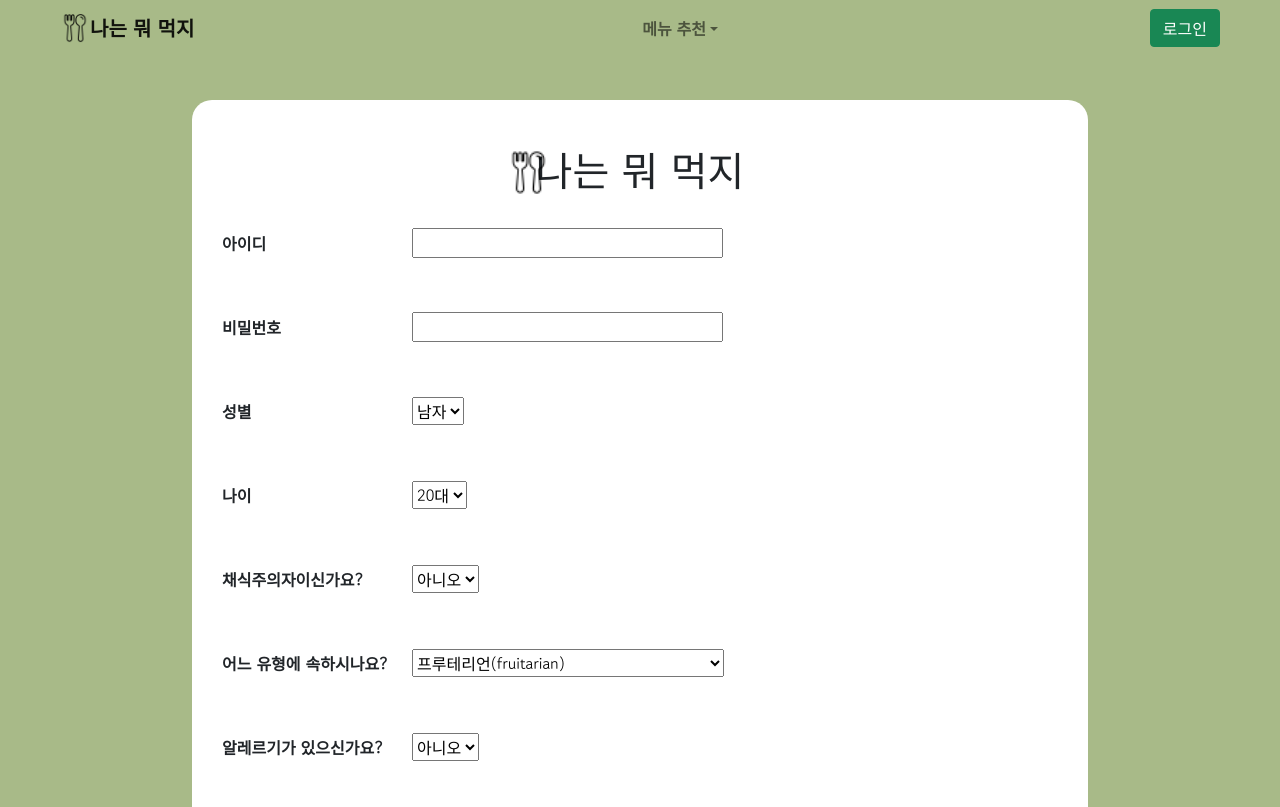
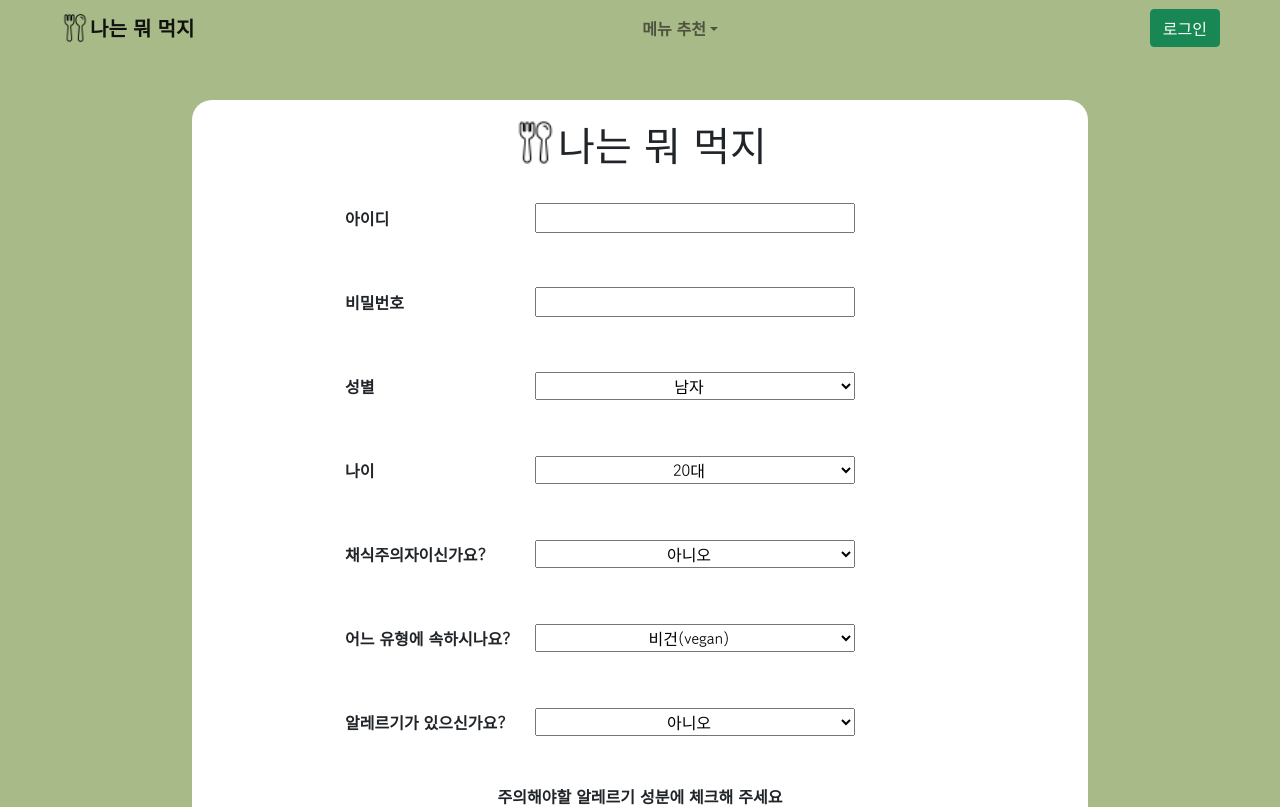
Before and after one commit to jellysoo97/food-recommender-system-client, a React (Create React App) app: page /signup in a window 1280 px wide. Shown: the top 807 px of the page. Built offline with nearby package versions, Linux system fonts and the light colour scheme.

Commit message:
SignUp 완료

```diff
--- a/package.json
+++ b/package.json
@@ -11,6 +11,7 @@
     "react": "^18.1.0",
     "react-bootstrap": "^2.3.1",
     "react-dom": "^18.1.0",
+    "react-multi-select-component": "^4.2.5",
     "react-router-dom": "^6.3.0",
     "react-scripts": "5.0.1",
     "web-vitals": "^2.1.0"
--- a/src/components/Signup.js
+++ b/src/components/Signup.js
@@ -1,27 +1,95 @@
-import React from 'react';
-// import './signupPrac.css';
+import React, { useState } from 'react';
+import axios from 'axios';
+import { MultiSelect } from "react-multi-select-component";
 import "../index.css"
 import image from "../images/logo.png"
 
 function Signup(){
+  const url ="https://fad0d70d-d523-442e-8fa3-3fbe1e1b8bf2.mock.pstmn.io/post1"
+  const [data, setData]= useState({
+    userid: "",
+    userpw: "",
+    sex:"male",
+    age:"20",
+    isveg:"N",
+    vegtype:"vegan",
+    allergic:"N",
+  })
+
+  const unableoptions =[
+    { label: "메밀",value:"1"},{ label: "밀",value:"2" },{ label: "대두",value:"3"},{ label:"호두",value:"4"},
+    { label: "땅콩",value:"5"},{ label: "복숭아",value:"6" },{ label: "토마토",value:"7"},{ label:"돼지고기",value:"8"},
+    { label: "난류(가금류)",value:"9"},{ label: "우유",value:"10" },{ label: "닭고기",value:"11"},{ label:"쇠고기(소고기)",value:"12"},
+    { label: "새우",value:"13"},{ label: "고등어",value:"14" },{ label: "홍합",value:"15"},{ label:"전복",value:"16"},
+    { label: "굴",value:"17"},{ label: "조개류",value:"18" },{ label: "게",value:"19"},{ label:"오징어",value:"20"},
+    { label:"아황산포함식품",value:"21"},
+  ]
+  const [unableselected, setunableSelected]=useState([]);
+  const alreoptions = [
+    { label: "간장",value:"1"},
+    { label: "된장",value:"2" },
+    { label: "고추장",value:"3"},
+    { label:"쌈장",value:"4"}
+  ];
+  const [alreselected, setalreSelected] = useState([]);
+
+  function submit(e){
+    e.preventDefault();
+    axios.post(url,{
+      userid: data.userid,
+      userpw: data.userpw,
+      sex: data.sex,
+      age: data.age,
+      veg: data.isveg,
+      vegtype: data.vegtype,
+      allergic: data.allergic,
+      unable : unableselected,
+      already: alreselected
+    })
+      .then(res=>{
+        console.log(res.data)
+        window.location.reload()
+      })
+  }
+
+  function handle(e){
+    const newdata ={...data}
+    newdata[e.target.id] = e.target.value
+    setData(newdata)
+    console.log(newdata)
+  }
+
+
+
   return(
     <div className="su-bg"style={{background:"#A8BA88"}}>
       <div className="su">
+        <div class="d-flex justify-content-center">
           <img src={image} width='45' height='45'/>
           <h1>나는 뭐 먹지</h1>
-        <form>
-          <label><span>아이디</span><input type="text"/></label>
-          <label><span>비밀번호</span><input type="password"/></label>
-          <label><span>성별</span>
-          <select name="1">
-            <option value="1" selected>남자</option>
-            <option value="2">여자</option>
+        </div>
+        <form onSubmit={(e)=>submit(e)}>
+          <div class="d-flex justify-content-center">
+            <label className="su-label"><span>아이디</span>
+            <input onChange={(e)=>handle(e)} id="userid" value={data.userid} type="text" style={{width:320}}/></label>
+          </div>
+          <div class="d-flex justify-content-center">
+            <label className="su-label"><span>비밀번호</span>
+            <input onChange={(e)=>handle(e)} id="userpw" value={data.userpw} type="password" style={{width:320}}/></label>
+          </div>
+          <div class="d-flex justify-content-center">
+            <label className="su-label"><span>성별</span>
+              <select onChange={(e)=>handle(e)} id="sex" value={data.sex} style={{width:320,textAlign:"center"}}>
+                <option value="male" >남자</option>
+                <option value="female">여자</option>
               </select>
             </label>
-          <label><span>나이</span>
-          <select name="age">
+          </div>
+          <div class="d-flex justify-content-center">
+            <label className="su-label"><span>나이</span>
+              <select onChange={(e)=>handle(e)} id="age" value={data.age} style={{width:320,textAlign:"center"}} >
                 <option value="10" >10대</option>
-            <option value="20" selected>20대</option>
+                <option value="20" >20대</option>
                 <option value="30" >30대</option>
                 <option value="40" >40대</option>
                 <option value="50" >50대</option>
@@ -31,17 +99,21 @@ function Signup(){
                 <option value="90" >90대</option>
               </select>
             </label>
-          <label>
+          </div>
+          <div class="d-flex justify-content-center">
+            <label className="su-label">
               <span>채식주의자이신가요?</span>
-          <select name="veg">
+              <select onChange={(e)=>handle(e)} id="isveg" value={data.isveg} style={{width:320,textAlign:"center"}}>
                 <option value="Y">네</option>
-            <option value="N" selected>아니오</option>
+                <option value="N">아니오</option>
               </select>
             </label>
-          <label>
+          </div>
+          <div class="d-flex justify-content-center">
+            <label className="su-label">
               <span>어느 유형에 속하시나요?</span>
-          <select name="vegtype">
-            <option value="fruitarian" selected>프루테리언(fruitarian)</option>
+              <select onChange={(e)=>handle(e)} id="vegtype" value={data.vegtype} style={{width:320,textAlign:"center"}}>
+                <option value="fruitarian">프루테리언(fruitarian)</option>
                 <option value="vegan">비건(vegan)</option>
                 <option value="lacto-vegetarian">락토 베지테리언(lacto-vegetarian)</option>
                 <option value="ovo-vegetarian">오보 베지테리언(ovo-vegetarian)</option>
@@ -50,15 +122,39 @@ function Signup(){
                 <option value="pollo-vegetarian">폴로 베지테리언(pollo-vegetarian)</option>
               </select>
             </label>
-          <label>
+          </div>
+          <div class="d-flex justify-content-center">
+            <label className="su-label">
               <span>알레르기가 있으신가요?</span>
-          <select name="allergy">
+              <select onChange={(e)=>handle(e)} id="allergic" value={data.allergic} style={{width:320,textAlign:"center"}}>
                 <option value="Y">네</option>
-            <option value="N" selected>아니오</option>
+                <option value="N">아니오</option>
               </select>
             </label>
-          <label>주의해야할 알레르기 성분에 체크해 주세요</label>
-          <label>항상 보유중인 식자재에 체크해 주세요</label>
+          </div>
+          <div class="d-flex justify-content-center">
+            <label className="su-label2">주의해야할 알레르기 성분에 체크해 주세요
+            <MultiSelect
+                options={unableoptions}
+                value={unableselected}
+                onChange={setunableSelected}
+                labelledBy="Select"
+              />
+            </label>
+          </div>
+          <div class="d-flex justify-content-center">
+            <label className="su-label2">항상 보유중인 식자재를 체크해 주세요
+            <MultiSelect
+                options={alreoptions}
+                value={alreselected}
+                onChange={setalreSelected}
+                labelledBy="Select"
+              />
+            </label>
+          </div>
+          <div class="d-flex justify-content-center">
+            <button className="su-btn" class="btn btn-outline-dark">회원가입하기</button>
+          </div>
         </form>
       </div>
     </div>
--- a/src/index.css
+++ b/src/index.css
@@ -96,25 +96,27 @@ code {
 
 .su{
   display : inline-block;
+  padding : 20px;
   background-color: white;
   outline: none;
   border-radius : 20px;
   position : absolute;
   left :15vw;
   top : 100px;
-  width :70vw
+  width :70vw;
 }
-.su h1{
-  text-align : center;
-  /* width : 1116px; */
-}
-.su label{
+.su-label{
   font-weight: bold;
   width:650px;
   display :block;
   padding : 20px;
 }
-.su label span {
+.su-label2{
+  font-weight: bold;
+  display:block;
+  padding :20px;
+}
+.su-label span {
   display :inline-block;
   width : 200px;
   text-align : left;
@@ -126,12 +128,7 @@ code {
   display : block;
   height: 140vh;
 }
-.su img{
-  display : inline;
-  position: relative;
-  top: 50px;
-  left: 35%;
-}
+
 
 /* Login */
 .lg-bg {
```
Also changed, not shown: 1 other file (tests, documents, lock files or other folders). Lines whose indentation alone changed are shown as unchanged.
